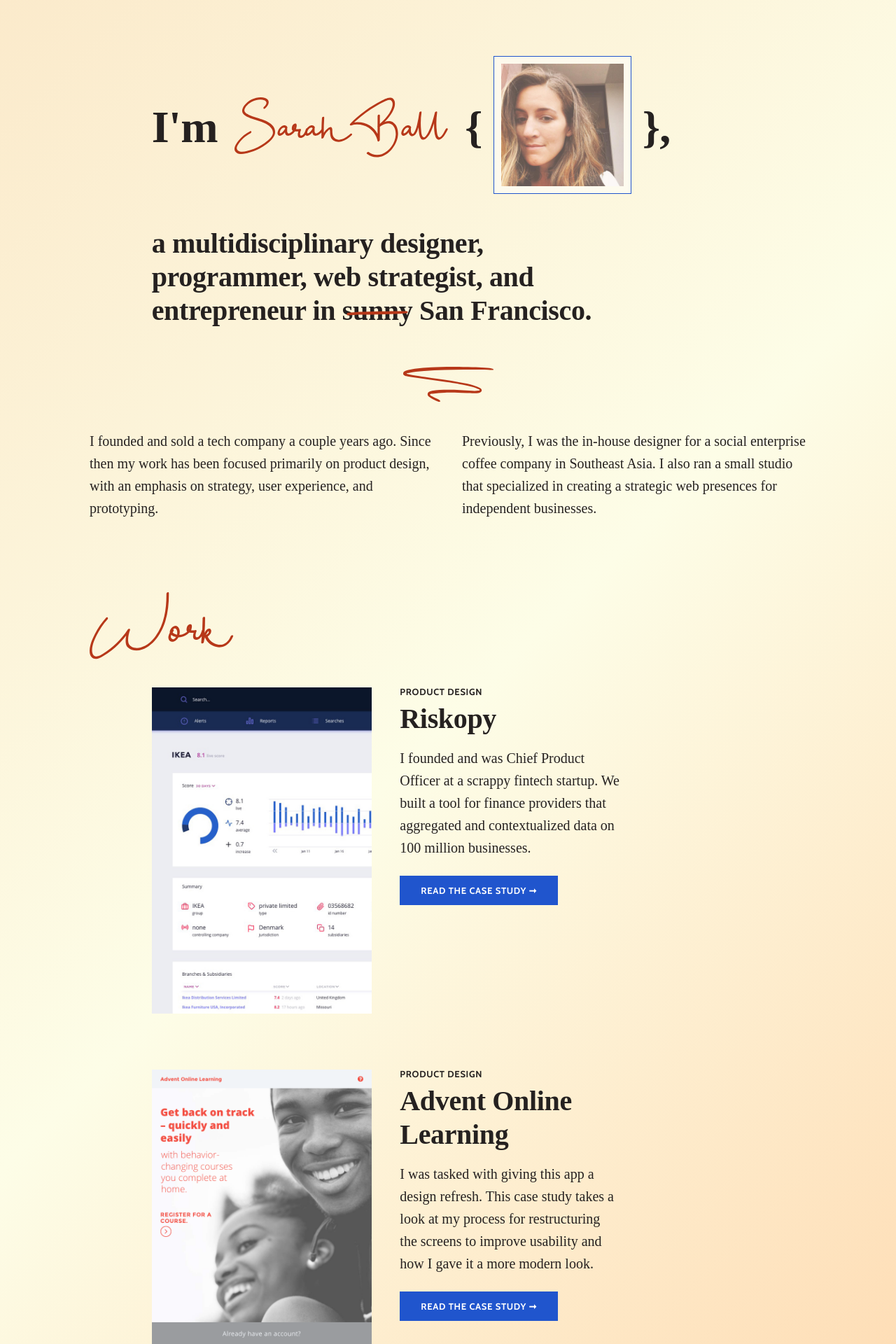
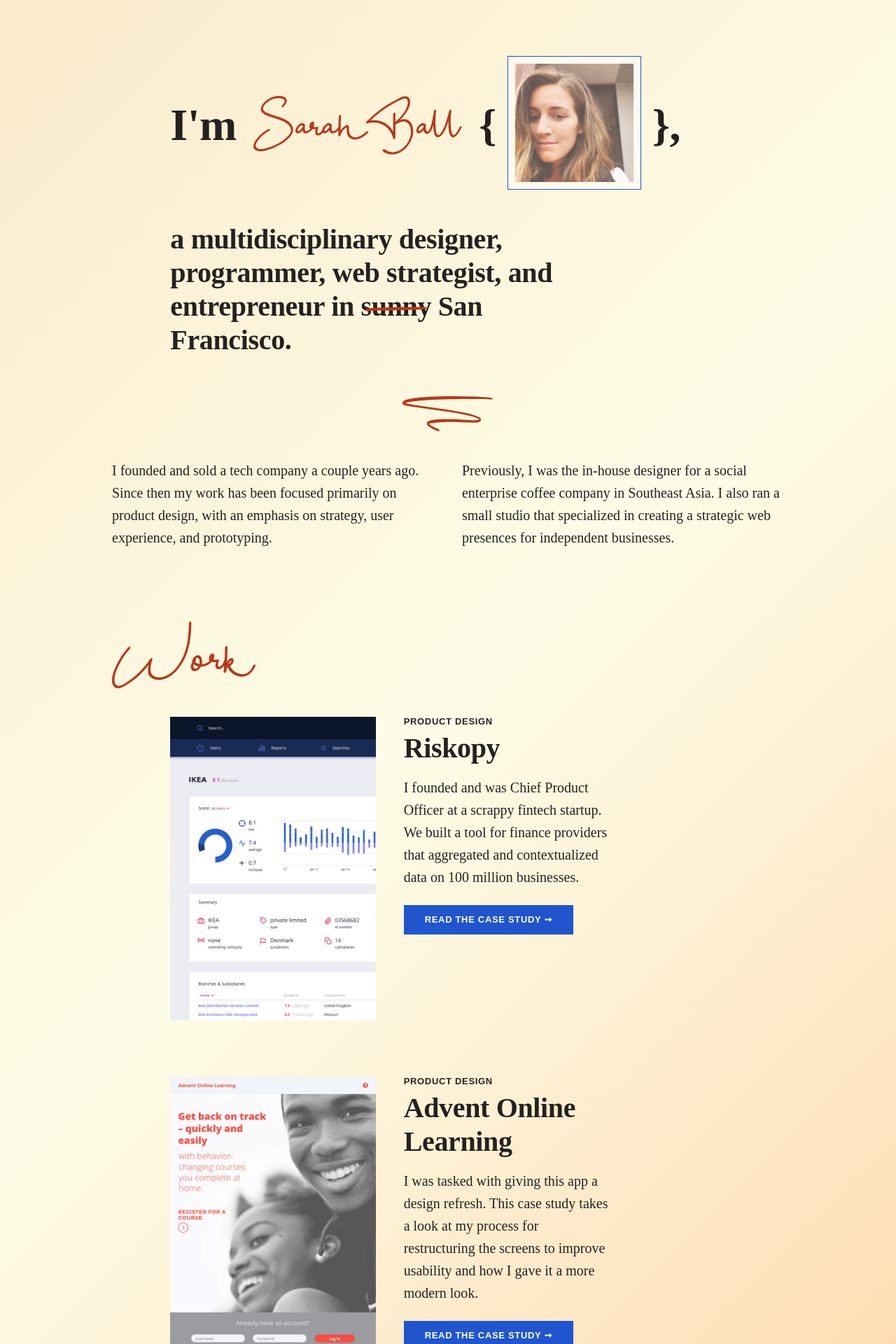
Before and after one commit to sarahball/sarahbco, a Jekyll site: the page built from index.html, in a window 1280 px wide. Shown: the top 1920 px of the page at 70% size. Built offline with Jekyll 4.4.1, drawn with Linux system fonts in a browser that asks for light colours; some web fonts are replaced; comment, search, counter and statistics services are not loaded.

```diff
--- a/stylesheets/style.css
+++ b/stylesheets/style.css
@@ -203,7 +203,7 @@ body {
   font-size: 1em;
   line-height: 1.6;
   font-weight: 400;
-  font-family: "Frank Ruhl Libre", serif;
+  font-family: "Cardo", serif;
   color: #252120; }
 
 .container {
@@ -211,13 +211,13 @@ body {
   padding-top: 2.5rem;
   padding-bottom: 2.5rem;
   width: 90%;
-  max-width: 1200px; }
+  max-width: 960px; }
   @media (min-width: 448px) {
     .container {
-      width: 85%; } }
+      width: 80%; } }
   @media (min-width: 768px) {
     .container {
-      width: 80%; } }
+      width: 78%; } }
 
 figure {
   margin: 0;
@@ -304,10 +304,10 @@ h1, h2, h3, h4, .btn, button, h5, h6, p, figcaption {
   padding: 0; }
 
 h1, h2, h3, h5, h6 {
-  font-family: "Frank Ruhl Libre", serif; }
+  font-family: "Cardo", serif; }
 
 h4, .btn, button {
-  font-family: "Cabin", sans-serif; }
+  font-family: sans-serif; }
 
 h1 {
   font-size: 3rem;
```
Also changed, not shown: stylesheets/base/_variables.scss (+5 -5 lines).
